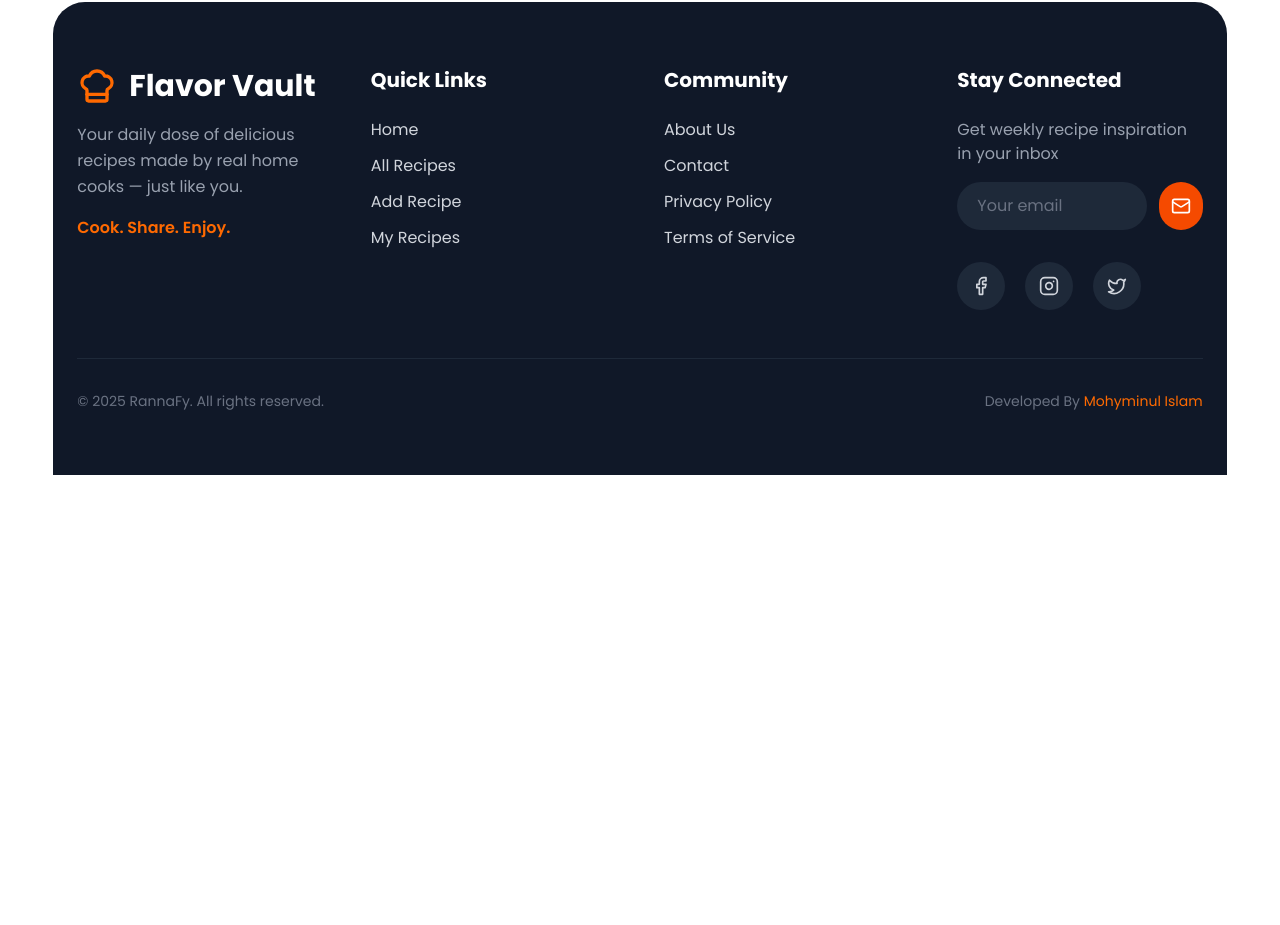
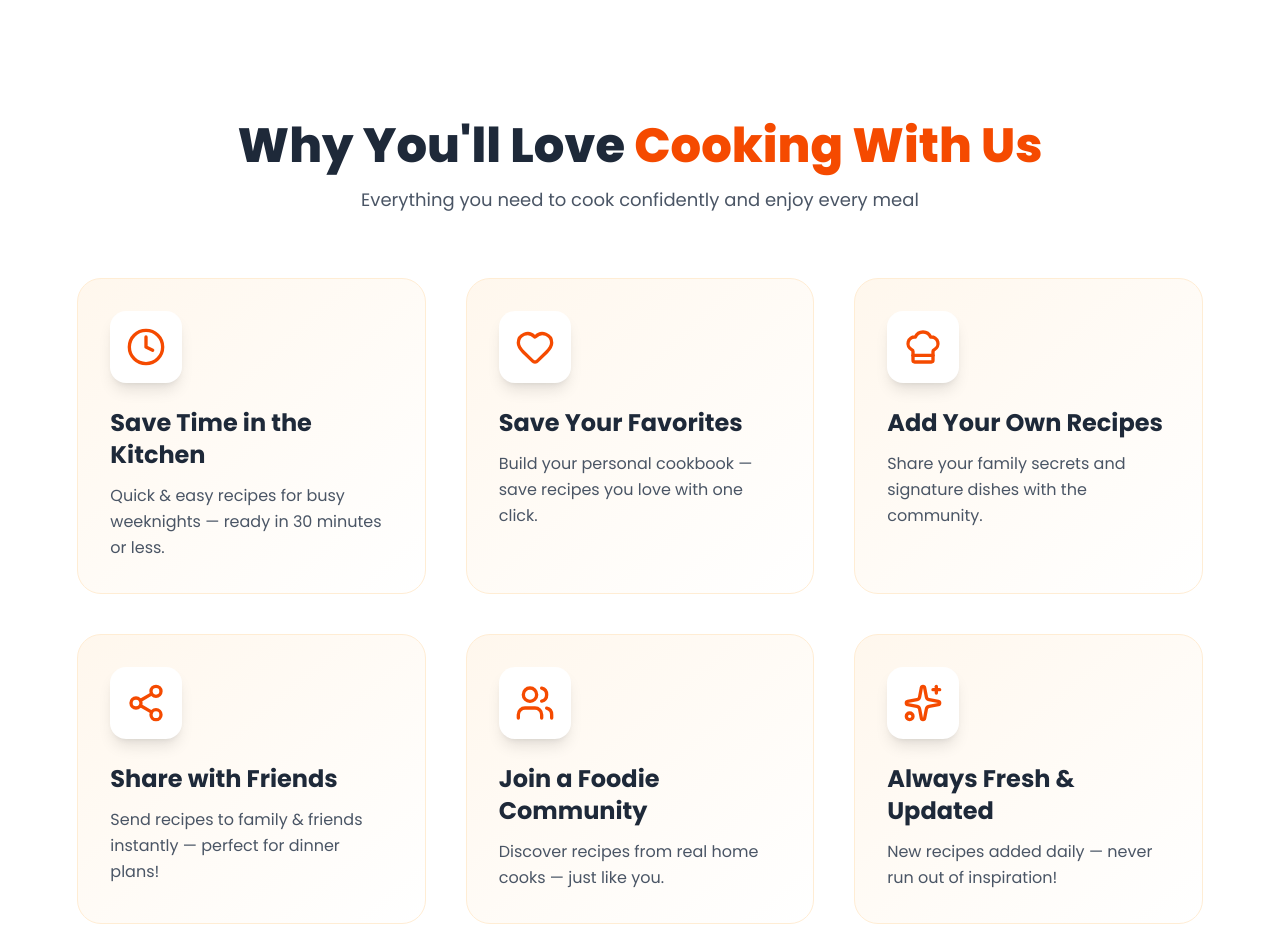
Before and after one commit to mohyminulislam-mi/Rannafy, a React (Vite) app: page / in a window 1280 px wide. Shown: the part 1295-2220 px from the top of the page. Before the commit the page ends 1770 px from the top, so only its background shows below. Built offline with nearby package versions, Linux system fonts and the light colour scheme; no server answers.

Commit message:
make Features Section

```diff
--- /dev/null
+++ b/src/Pages/Home/FeaturesSection.jsx
@@ -0,0 +1,73 @@
+import { Clock, Heart, Share2, Users, Sparkles, ChefHat } from "lucide-react";
+
+export default function FeaturesSection() {
+  const features = [
+    {
+      icon: <Clock className="w-10 h-10 text-orange-600" />,
+      title: "Save Time in the Kitchen",
+      desc: "Quick & easy recipes for busy weeknights — ready in 30 minutes or less.",
+    },
+    {
+      icon: <Heart className="w-10 h-10 text-orange-600" />,
+      title: "Save Your Favorites",
+      desc: "Build your personal cookbook — save recipes you love with one click.",
+    },
+    {
+      icon: <ChefHat className="w-10 h-10 text-orange-600" />,
+      title: "Add Your Own Recipes",
+      desc: "Share your family secrets and signature dishes with the community.",
+    },
+    {
+      icon: <Share2 className="w-10 h-10 text-orange-600" />,
+      title: "Share with Friends",
+      desc: "Send recipes to family & friends instantly — perfect for dinner plans!",
+    },
+    {
+      icon: <Users className="w-10 h-10 text-orange-600" />,
+      title: "Join a Foodie Community",
+      desc: "Discover recipes from real home cooks — just like you.",
+    },
+    {
+      icon: <Sparkles className="w-10 h-10 text-orange-600" />,
+      title: "Always Fresh & Updated",
+      desc: "New recipes added daily — never run out of inspiration!",
+    },
+  ];
+
+  return (
+    <section className="py-30 px-6 bg-white">
+      <div className="max-w-7xl mx-auto">
+        {/* Heading */}
+        <div className="text-center mb-16">
+          <h2 className="text-4xl md:text-5xl font-extrabold text-gray-800 mb-4">
+            Why You'll Love
+            <span className="text-orange-600"> Cooking With Us</span>
+          </h2>
+          <p className="text-lg text-gray-600 max-w-3xl mx-auto">
+            Everything you need to cook confidently and enjoy every meal
+          </p>
+        </div>
+
+        {/* Features Grid section here */}
+        <div className="grid grid-cols-1 md:grid-cols-2 lg:grid-cols-3 gap-10">
+          {features.map((feature, index) => (
+            <div
+              key={index}
+              className="group bg-linear-to-br from-orange-50 to-white p-8 rounded-3xl border border-orange-100 hover:border-orange-300 hover:shadow-2xl transition-all duration-300 transform hover:-translate-y-2"
+            >
+              <div className="mb-6 p-4 w-fit bg-white rounded-2xl shadow-lg group-hover:scale-110 transition">
+                {feature.icon}
+              </div>
+              <h3 className="text-2xl font-bold text-gray-800 mb-3">
+                {feature.title}
+              </h3>
+              <p className="text-gray-600 leading-relaxed">
+                {feature.desc}
+              </p>
+            </div>
+          ))}
+        </div>
+      </div>
+    </section>
+  );
+}
--- a/src/Pages/Home/home/Home.jsx
+++ b/src/Pages/Home/home/Home.jsx
@@ -1,12 +1,14 @@
 import React from "react";
 import Hero from "../Hero";
 import Meals from "./Meals/Meals";
+import FeaturesSection from "../FeaturesSection";
 
 const Home = () => {
   return (
     <div className="w-11/12 mx-auto min-h-screen">
       <Hero />
       <Meals />
+      <FeaturesSection />
     </div>
   );
 };
```
